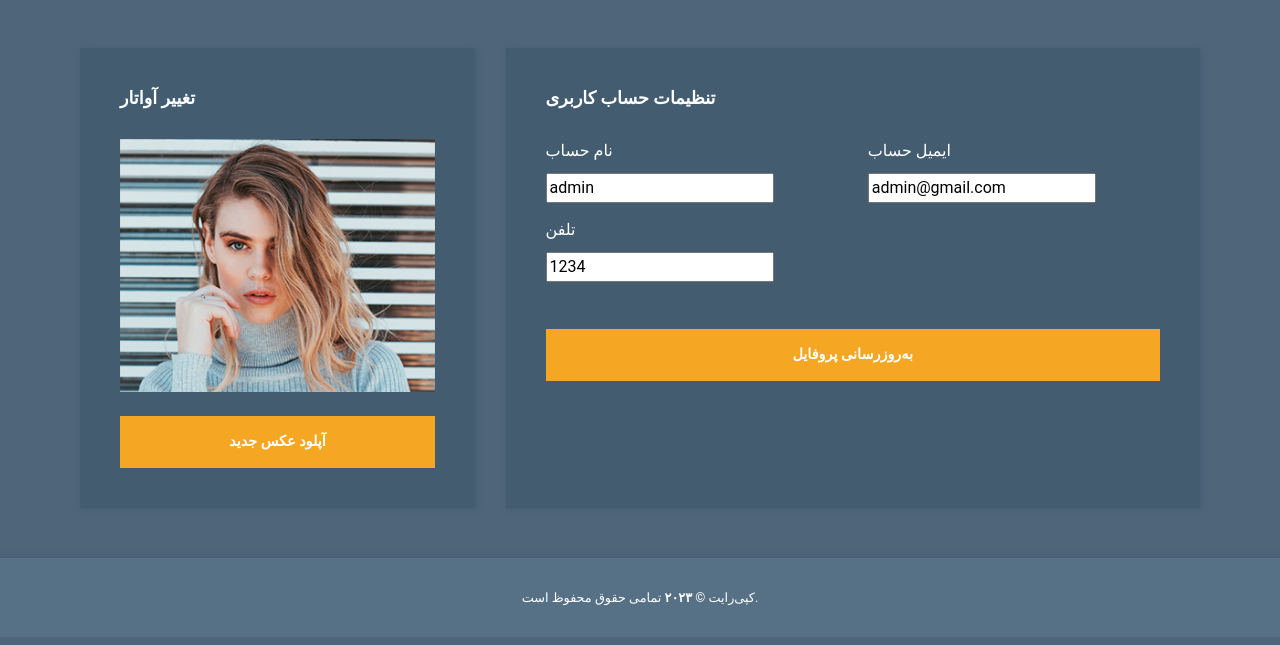
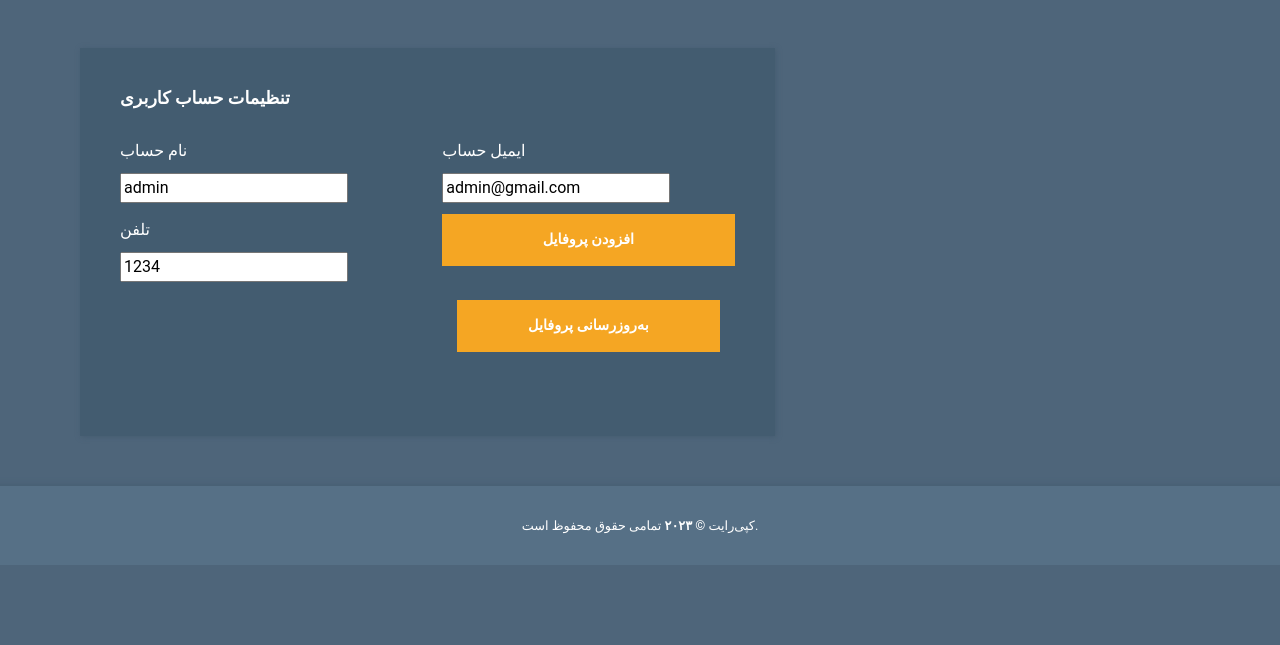
Before and after one commit to Hassanprogramming/crm-confige, a Django app: page /account/1/ in a window 1280 px wide. Shown: the part 100-745 px from the top of the page. Run offline with Django 4.2, Linux system fonts and the light colour scheme; data comes from the database, SQL or seed files in the repository; some web fonts are replaced.

Commit message:
Update user_profile.html

```diff
--- a/account/templates/account/user_profile.html
+++ b/account/templates/account/user_profile.html
@@ -15,28 +15,10 @@
       <div class="container mt-5">
         <!-- row -->
         <div class="row tm-content-row">
-          <div class="tm-block-col tm-col-avatar">
-            <div class="tm-bg-primary-dark tm-block tm-block-avatar">
-              <h2 class="tm-block-title">تغییر آواتار</h2>
-              <div class="tm-avatar-container">
-                <img
-                  src="img/avatar.png"
-                  alt="آواتار"
-                  class="tm-avatar img-fluid mb-4"
-                />
-                <a href="#" class="tm-avatar-delete-link">
-                  <i class="far fa-trash-alt tm-product-delete-icon"></i>
-                </a>
-              </div>
-              <button class="btn btn-primary btn-block text-uppercase">
-                آپلود عکس جدید
-              </button>
-            </div>
-          </div>
           <div class="tm-block-col tm-col-account-settings">
             <div class="tm-bg-primary-dark tm-block tm-block-settings">
               <h2 class="tm-block-title">تنظیمات حساب کاربری</h2>
-              <form action="" method="post" class="tm-signup-form row">
+              <form action="" method="post" class="tm-signup-form row" enctype="multipart/form-data">
                 {% csrf_token %}
                 <div class="form-group col-lg-6">
                   <label for="name">نام حساب</label>
@@ -52,6 +34,17 @@
                   <label for="phone">تلفن</label>
                   <br/>
                   {{ form.phone }}
+                </div>
+                <div class="col-xl-6 col-lg-6 col-md-12 mx-auto mb-4" style="margin-top: -20px;">
+                  <div class="custom-file mt-3 mb-3">
+                    <input id="fileInput" type="file" style="display:none;" name="profile_img" />
+                    <input
+                      type="button"
+                      name="profile_img"
+                      class="btn btn-primary btn-block mx-auto"
+                      value="افزودن پروفایل"
+                      onclick="document.getElementById('fileInput').click();"
+                    />
                 </div>
                 <div class="col-12" style="margin-bottom: 20px;">
                   <label class="tm-hide-sm">&nbsp;</label>
```
